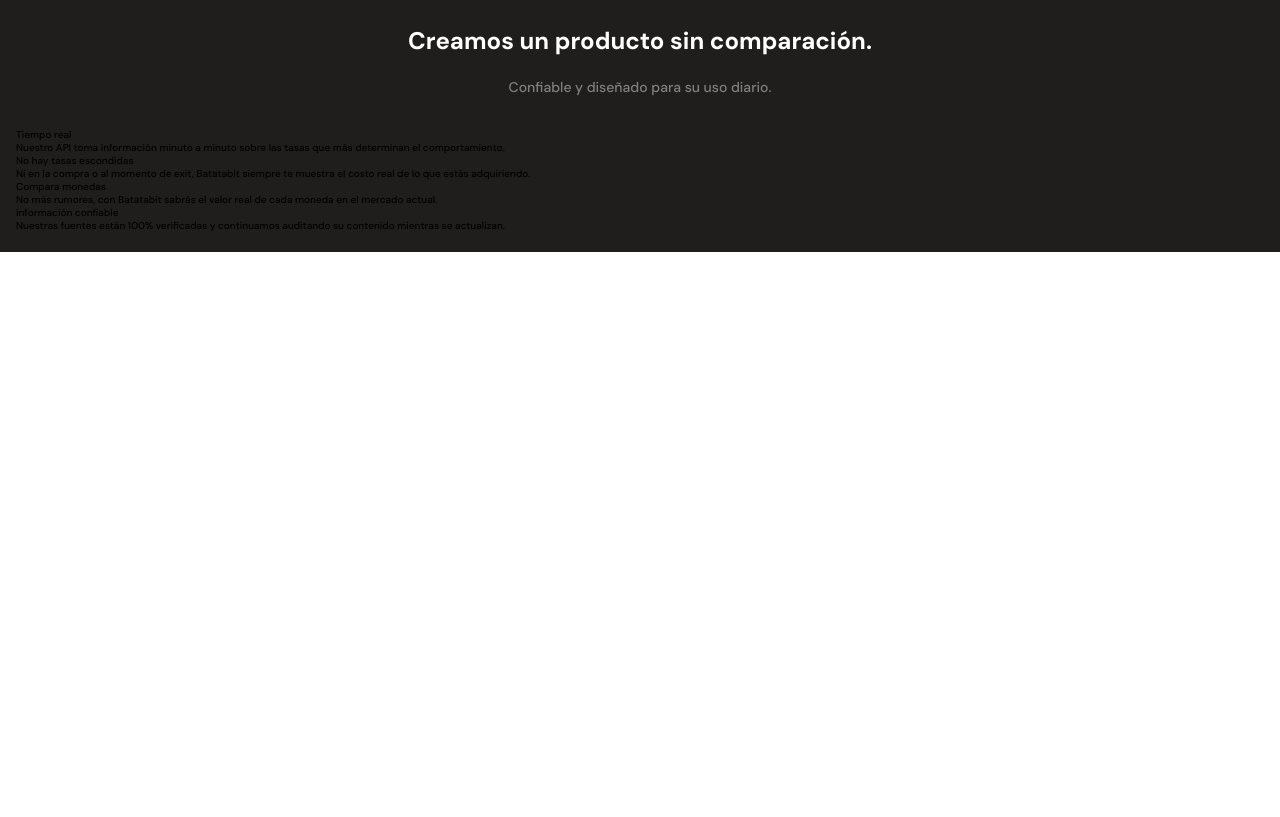
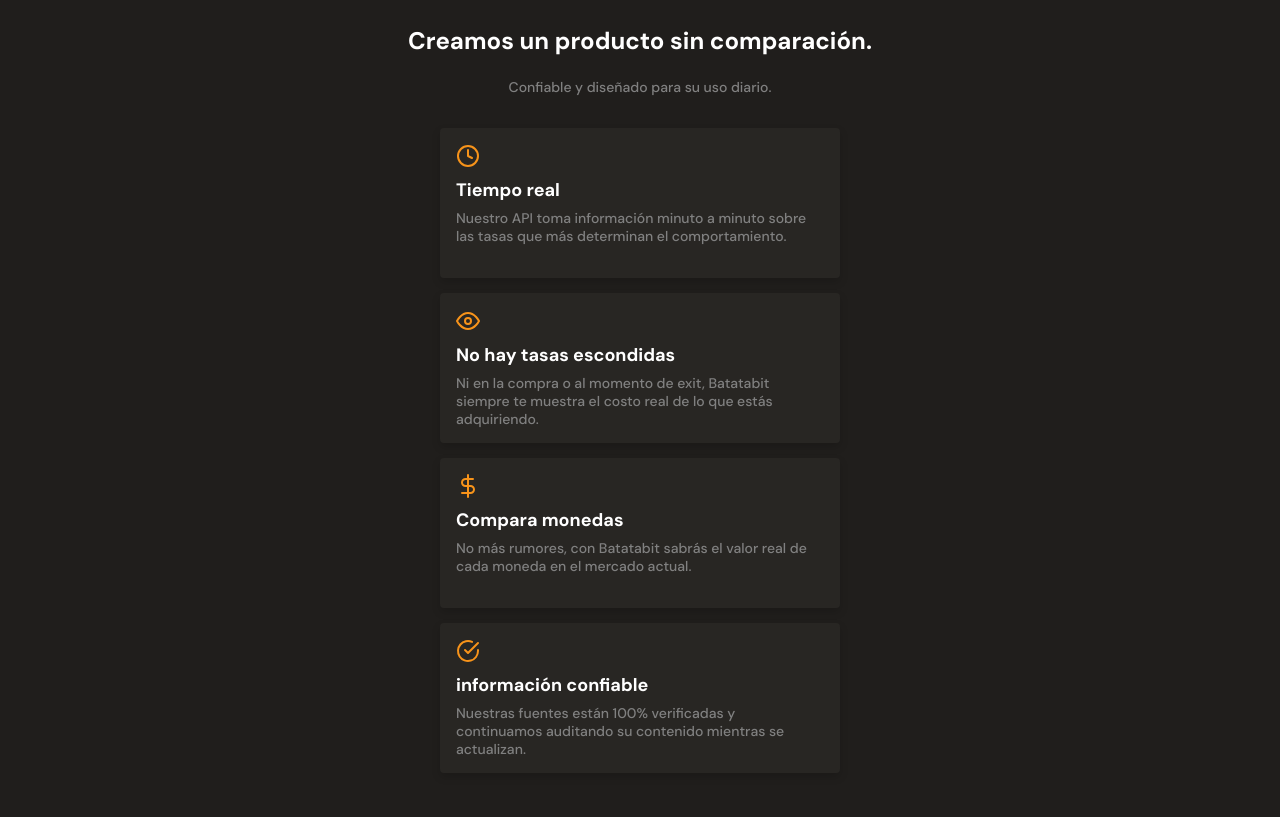
Before and after one commit to fiorinileo/responsiveDesign, a plain HTML site: page index.html in a window 1280 px wide. Shown: the part 1320-2137 px from the top of the page. Before the commit the page ends 1572 px from the top, so only its background shows below. Drawn offline with Linux system fonts and the light colour scheme.

Commit message:
section 3 completado

```diff
--- a/css/style.css
+++ b/css/style.css
@@ -290,7 +290,7 @@ main{
     width: 100%;
     min-width: 320px;
     height: auto;
-    padding: 20px 16px;
+    padding: 20px 16px 32px;
     background-color: var(--black);
 }
 .batatabit-icon-right{
@@ -322,3 +322,64 @@ main{
     color: #808080;
     margin-bottom: 32px;
 }
+.card-icon{
+    display: inline-block;
+    width: 24px;
+    height: 24px;
+    margin-bottom:10px ;
+    background-repeat: no-repeat;
+    background-size: cover;
+}
+.clock{
+    background-image: url("../assets/icons/clock.svg");
+}
+.eye{
+    background-image: url("../assets/icons/eye.svg");
+}
+.dollar-sing{
+    background-image: url("../assets/icons/dollar-sign.svg");
+}
+.check-circle{
+    background-image: url("../assets/icons/check-circle.svg");
+}
+.cards-container__card{
+    width: 100%;
+    min-width: 288px;
+    max-width: 400px;
+    height: 150px;
+    margin: 15px auto;
+    padding: 16px;
+    background-color: var(--warm-black);
+    box-shadow:0px 4px 8px rgba(0, 0, 0, 0.16) ;
+    border-radius: 4px;
+}
+.cards-container__card .card--tittle{
+    margin-bottom: 10px;
+    font-size: 1.8rem;
+    line-height: 1.8rem;
+    font-weight: var(--weight-bold);
+    color: var(--just-white);
+}
+.cards-container__card .card--body{
+    margin-bottom: 10px;
+    font-size: var(--normal-mobile-size);
+    line-height: 1.8rem;
+    font-weight: var(--weight-normal);
+    color: #808080;
+}
+
+.bitcoin-img-container{
+    width: 100%;
+    min-width: 320px;
+    height: 387px;
+    background-image: url("../assets/images/bitcoinbaby.jpg");
+    background-repeat: no-repeat;
+}
+.bitcoin-img-container h2{
+    position: relative;
+    top: 62px;
+    color: var(--just-white);
+    font-size: var(--h1-mobile-size);
+    line-height: 2.6rem;
+    text-align: center;
+}
--- a/index.html
+++ b/index.html
@@ -106,30 +106,30 @@
                 </div>
                 <section class="product-detail__cards-container">
                     <article class="cards-container__card">
-                        <span class="clock"></span>
-                        <p class="card--title">Tiempo real</p>
+                        <span class="card-icon clock"></span>
+                        <p class="card--tittle">Tiempo real</p>
                         <p class="card--body">Nuestro API toma información minuto a minuto sobre las tasas que más determinan el comportamiento.</p>
                     </article>
                     <article class="cards-container__card">
-                        <span class="eye"></span>
-                        <p class="card--title">No hay tasas escondidas</p>
+                        <span class="card-icon eye"></span>
+                        <p class="card--tittle">No hay tasas escondidas</p>
                         <p class="card--body">Ni en la compra o al momento de exit, Batatabit siempre te muestra el costo real de lo que estás adquiriendo.</p>
                     </article>
                     <article class="cards-container__card">
-                        <span class="dollar-sing"></span>
-                        <p class="card--title">Compara monedas</p>
+                        <span class="card-icon dollar-sing"></span>
+                        <p class="card--tittle">Compara monedas</p>
                         <p class="card--body">No más rumores, con Batatabit sabrás el valor real de cada moneda en el mercado actual.</p>
                     </article>
                     <article class="cards-container__card">
-                        <span class="check-circle"></span>
-                        <p class="card--title">información confiable</p>
+                        <span class="card-icon check-circle"></span>
+                        <p class="card--tittle">información confiable</p>
                         <p class="card--body">Nuestras fuentes están 100% verificadas y continuamos auditando su contenido mientras se actualizan.</p>
                     </article>
 
                 </section>
             </section>
-            <section>
-
+            <section class="bitcoin-img-container">
+                <h2>Conócelo hoy.</h2>
             </section>
             <section>
 
```
Also changed, not shown: assets/images/bitcoinbaby 1.jpg (deleted).
